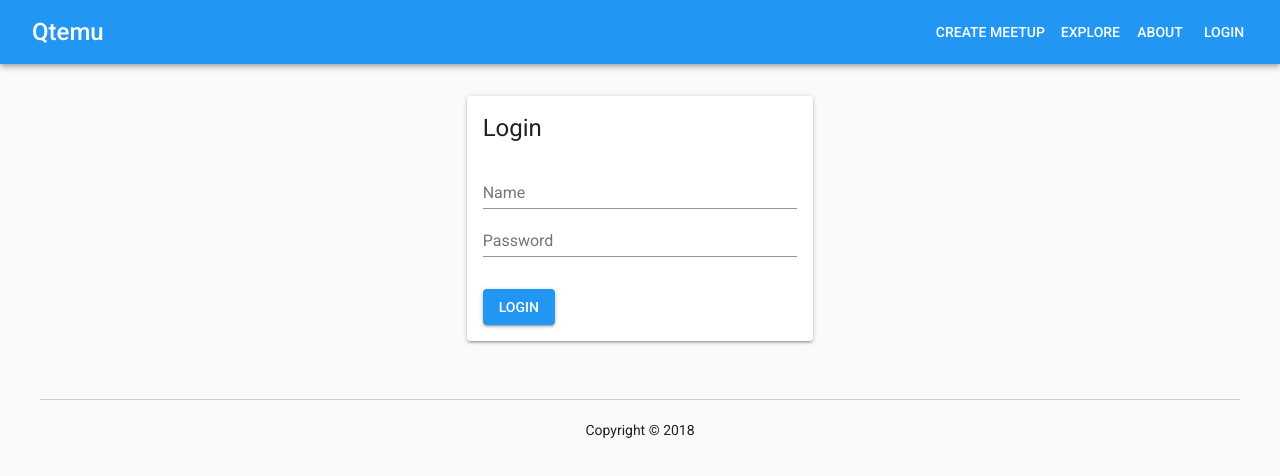
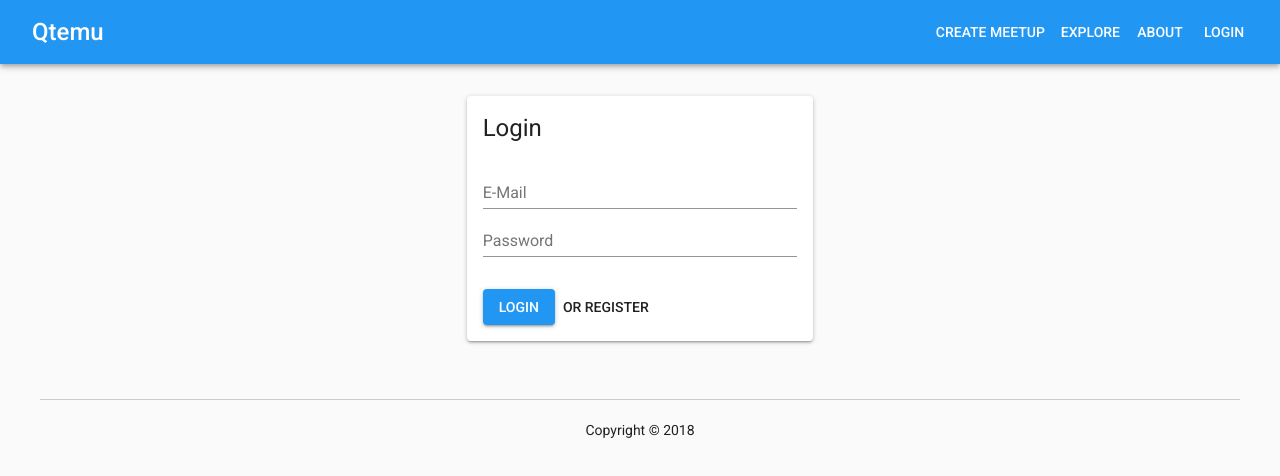
Before and after one commit to rickynugroho/qtemu_material_ui, a React (Create React App) app: page /login in a window 1280 px wide. Shown: the top 476 px of the page. Built offline with nearby package versions, Linux system fonts and the light colour scheme.

Commit message:
Add link to register

```diff
--- a/src/pages/Login/index.js
+++ b/src/pages/Login/index.js
@@ -4,6 +4,7 @@ import { withStyles } from '@material-ui/core/styles';
 // import withRoot from '../../withRoot';
 import Section from '../../components/molecules/Section';
 import { Grid, TextField, Button, Typography } from '@material-ui/core';
+import { Link } from "react-router-dom";
 
 const styles = theme => ({
   loginBtn: {
@@ -33,8 +34,8 @@ class Login extends React.Component {
             </Typography>
 
             <TextField
-              id="standard-name"
-              label="Name"
+              id="standard-email"
+              label="E-Mail"
               fullWidth
               // className={classes.textField}
               // value={this.state.name}
@@ -53,6 +54,7 @@ class Login extends React.Component {
             />
 
             <Button color="primary" variant="contained" className={classes.loginBtn}>Login</Button>
+            <Button component={Link} to="/register" className={classes.loginBtn}>or Register</Button>
           </Section>
         </Grid>
       </Grid>
```
